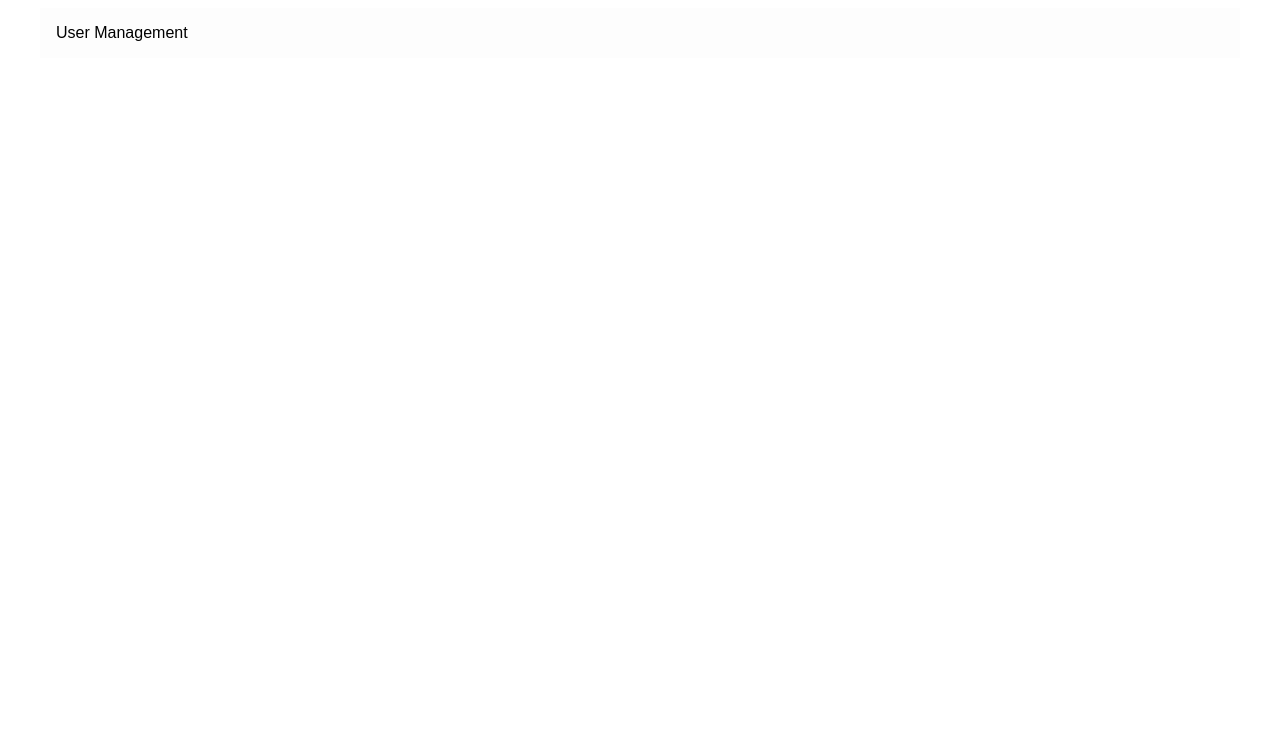
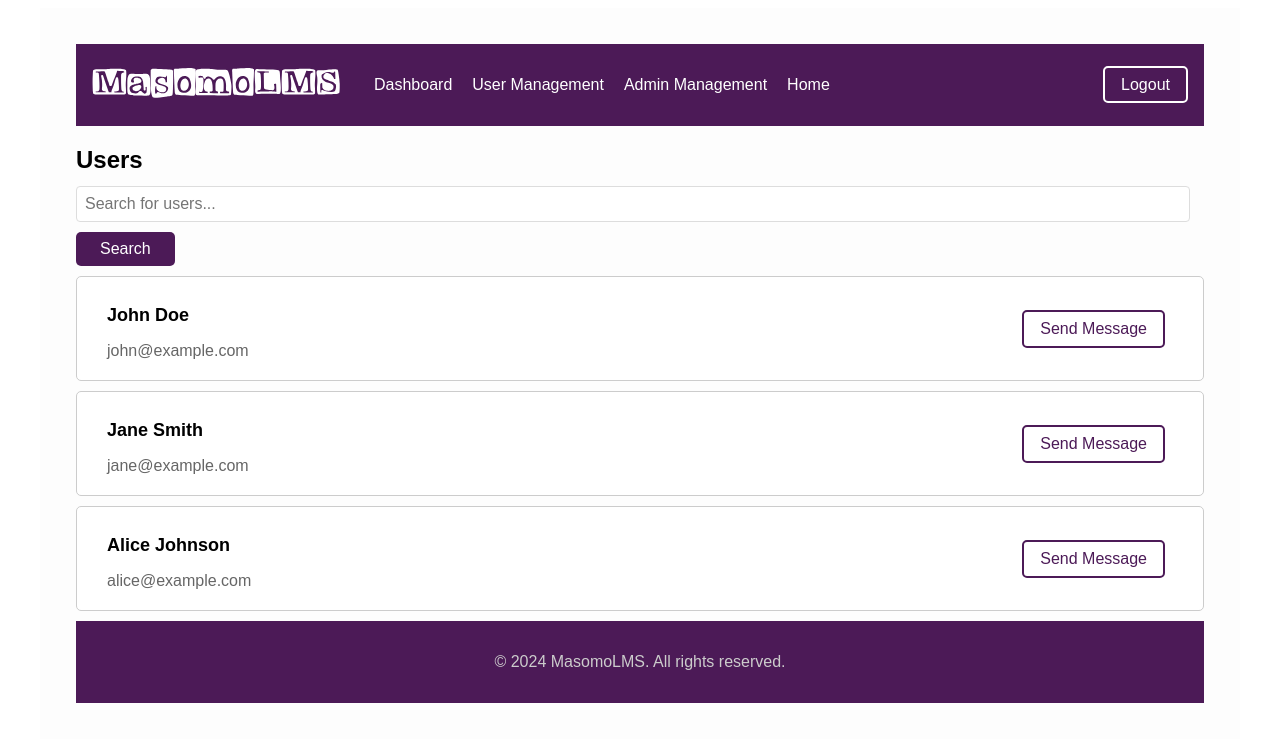
Before and after one commit to mmwandera/masomo-lms-frontend, a React (Vite) app: page /dashboard/user-management in a window 1280 px wide. Shown: the top 742 px of the page. Built offline with nearby package versions, Linux system fonts and the light colour scheme; a web font is replaced by a local one.

Commit message:
styled the user management page

```diff
--- a/src/admin-components/UserManagement.jsx
+++ b/src/admin-components/UserManagement.jsx
@@ -1,5 +1,39 @@
-export default function UserManagement() {
+import { useEffect, useState } from 'react';
+import dummyData from './dummy-data/adminmgt-data.json';
+import Footer from './reusable-components/Footer';
+import Header from './reusable-components/Header';
+import UserCard from './reusable-components/UserCard';
+import UserSearchBar from './reusable-components/UserSearchBar';
+
+export default function AdminManagement() {
+  const [admins, setAdmins] = useState([]);
+
+  useEffect(() => {
+    setAdmins(dummyData);
+  }, []);
+
   return (
-    <div>User Management</div>
-  )
+    <div className="admin-management">
+      <Header />
+      <main className="admin-main">
+        <div className="admin-card-container">
+          <h2 className="card-heading">Users</h2>
+          <div className="search-bar-container">
+            <UserSearchBar />
+          </div>
+          <div className="card-container">
+            {admins.map(admin => (
+              <UserCard
+                key={admin.id}
+                name={admin.name}
+                email={admin.email}
+                password={admin.password}
+              />
+            ))}
+          </div>
+        </div>
+      </main>
+      <Footer />
+    </div>
+  );
 }
--- /dev/null
+++ b/src/admin-components/reusable-components/UserCard.jsx
@@ -0,0 +1,15 @@
+import './adminCard.css';
+
+export default function AdminCard({ name, email }) {
+  return (
+    <div className="admin-card">
+      <div className="admin-details-container">
+        <h3 className="admin-name">{name}</h3>
+        <p className="admin-email">{email}</p>
+      </div>
+      <div className="admin-buttons-container">
+        <button className="admin-edit-button">Send Message</button>
+      </div>
+    </div>
+  );
+}
--- /dev/null
+++ b/src/admin-components/reusable-components/UserSearchBar.jsx
@@ -0,0 +1,10 @@
+import './searchBar.css';
+
+export default function SearchBar() {
+  return (
+    <div className="search-bar">
+      <input type="text" placeholder="Search for users..." />
+      <button type="submit" className="search-button">Search</button>
+    </div>
+  );
+}
```
